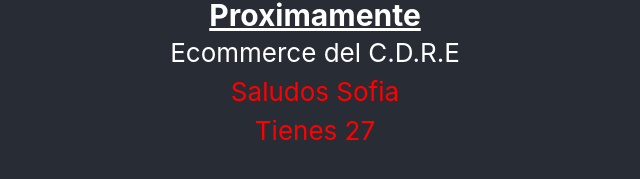
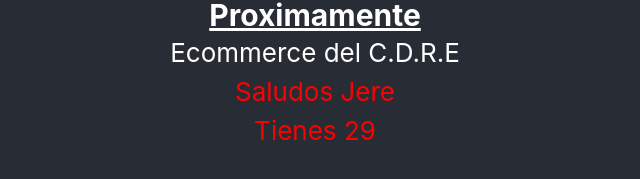
Before and after one commit to JereTardivo/cdre-tardivo, a React (Create React App) app: page / in a window 1280 px wide. Shown: the part 487-666 px from the top of the page, without its empty margins (325-965 px from the left). Built offline with nearby package versions, Linux system fonts and the light colour scheme.

Commit message:
first commit

```diff
--- a/src/App.js
+++ b/src/App.js
@@ -13,7 +13,7 @@ function App() {
         <p>
           Ecommerce del C.D.R.E
         </p>
-      <Saludo name='Sofia' edad={27}/>
+      <Saludo name='Jere' edad={29}/>
       </header>
     </div>
   );
```
